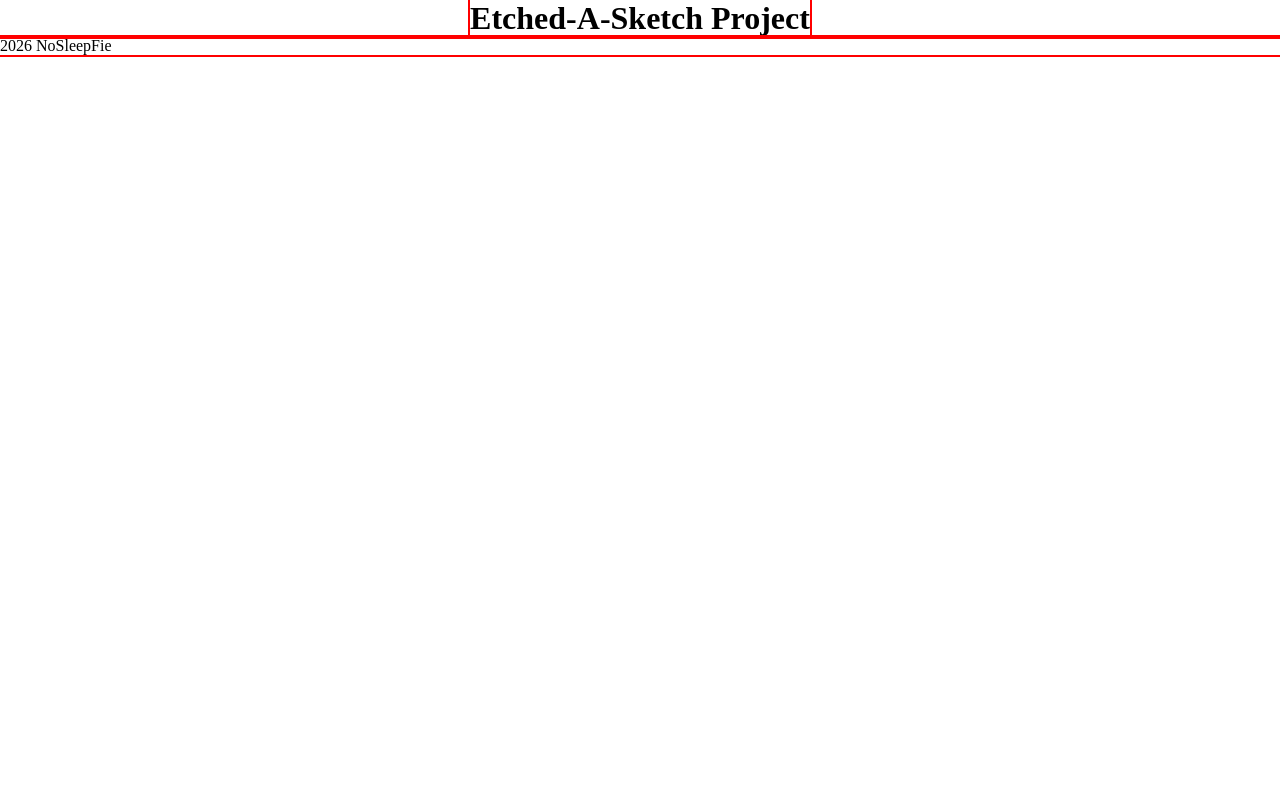
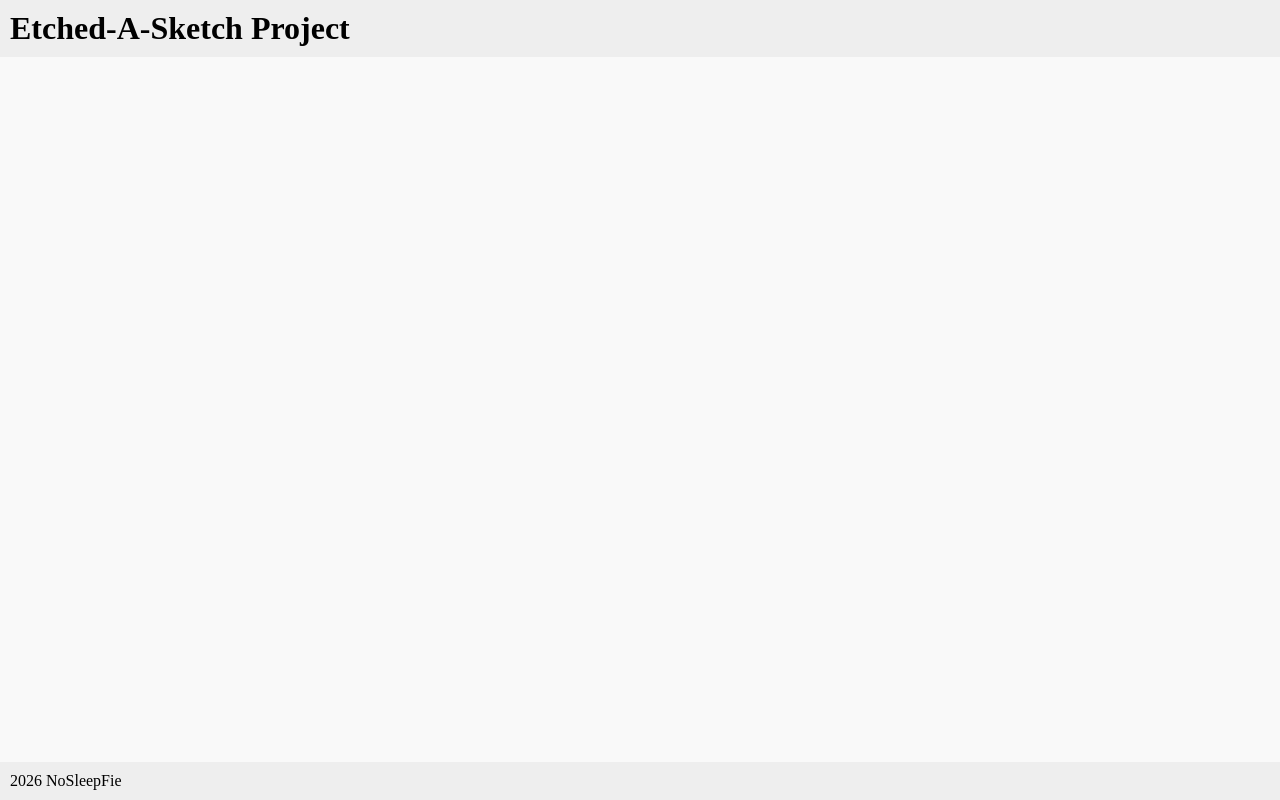
Before and after one commit to Rafie-azfa/Odin-Project-Etch-A-Sketch-Scratch, a plain HTML site: page index.html in a window 1280 px wide. Drawn offline with Linux system fonts and the light colour scheme.

Commit message:
update best practice to css structure

```diff
--- a/styles.css
+++ b/styles.css
@@ -4,17 +4,24 @@
   padding: 0;
   margin: 0;
   box-sizing: border-box;
-  outline: 2px solid red;
+  /* outline: 2px solid red; */
 }
 
-html {
-  min-height: 100%;
-  position: relative;
+.wrapper {
+  display: flex;
+  flex-direction: column;
+  min-height: 100vh;
 }
 
-.header {
-  display: flex;
-  justify-content: center;
+header, footer {
+  padding: 10px;
+  background-color: #eee;
+}
+
+main {
+  flex: 1;
+  padding: 20px;
+  background-color: #f9f9f9;
 }
 
 .handheld {
```
